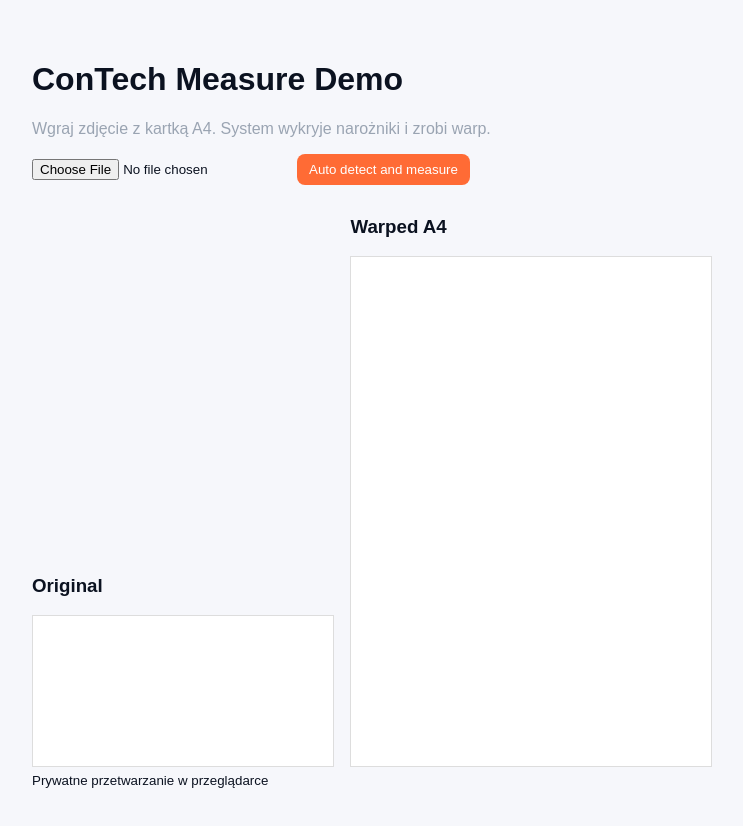
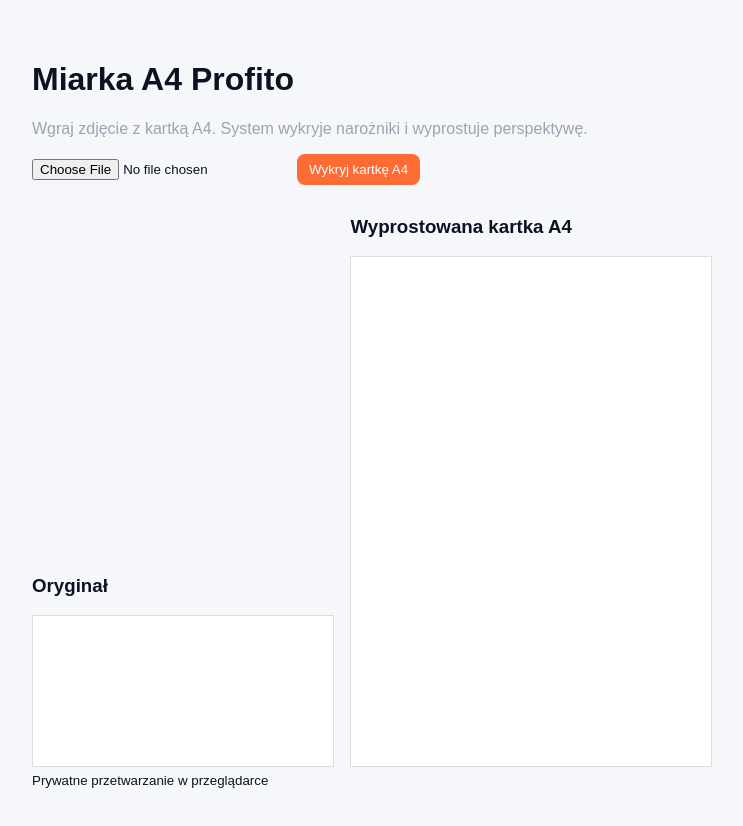
Before and after one commit to MattMurz/mattmurz.github.io, a plain HTML site: page miarka/index.html in a window 1280 px wide. Shown: the whole page, without its empty margins (58-801 px from the left). Drawn offline with Linux system fonts and the light colour scheme.

Commit message:
fix: localize Miarka interface

```diff
--- a/miarka/index.html
+++ b/miarka/index.html
@@ -3,29 +3,29 @@
 <head>
   <meta charset="utf-8" />
   <meta name="viewport" content="width=device-width,initial-scale=1" />
-  <title>ConTech Measure Demo</title>
+  <title>Miarka A4 Profito</title>
   <link rel="stylesheet" href="styles.css" />
 </head>
 <body>
   <main id="app">
     <header>
-      <h1>ConTech Measure Demo</h1>
-      <p class="muted">Wgraj zdjęcie z kartką A4. System wykryje narożniki i zrobi warp.</p>
+      <h1>Miarka A4 Profito</h1>
+      <p class="muted">Wgraj zdjęcie z kartką A4. System wykryje narożniki i wyprostuje perspektywę.</p>
     </header>
 
     <section class="controls">
       <input id="file" type="file" accept="image/*" />
-      <button id="autoDetectBtn">Auto detect and measure</button>
+      <button id="autoDetectBtn">Wykryj kartkę A4</button>
       <div id="result"></div>
     </section>
 
     <section class="canvases">
       <div class="canvas-wrap">
-        <h3>Original</h3>
+        <h3>Oryginał</h3>
         <canvas id="inputCanvas"></canvas>
       </div>
       <div class="canvas-wrap">
-        <h3>Warped A4</h3>
+        <h3>Wyprostowana kartka A4</h3>
         <canvas id="warpedCanvas" width="840" height="1188"></canvas>
       </div>
     </section>
```
